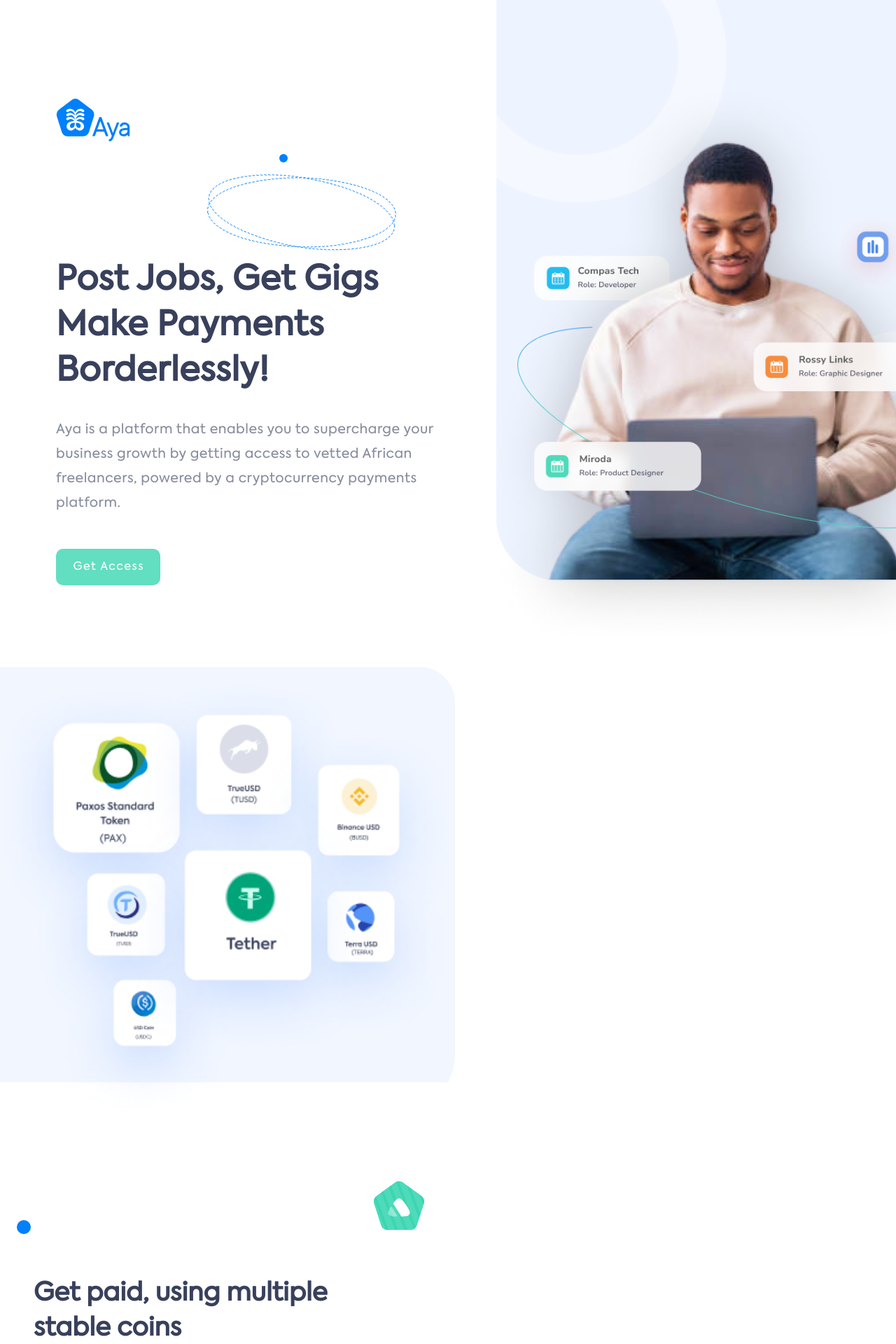
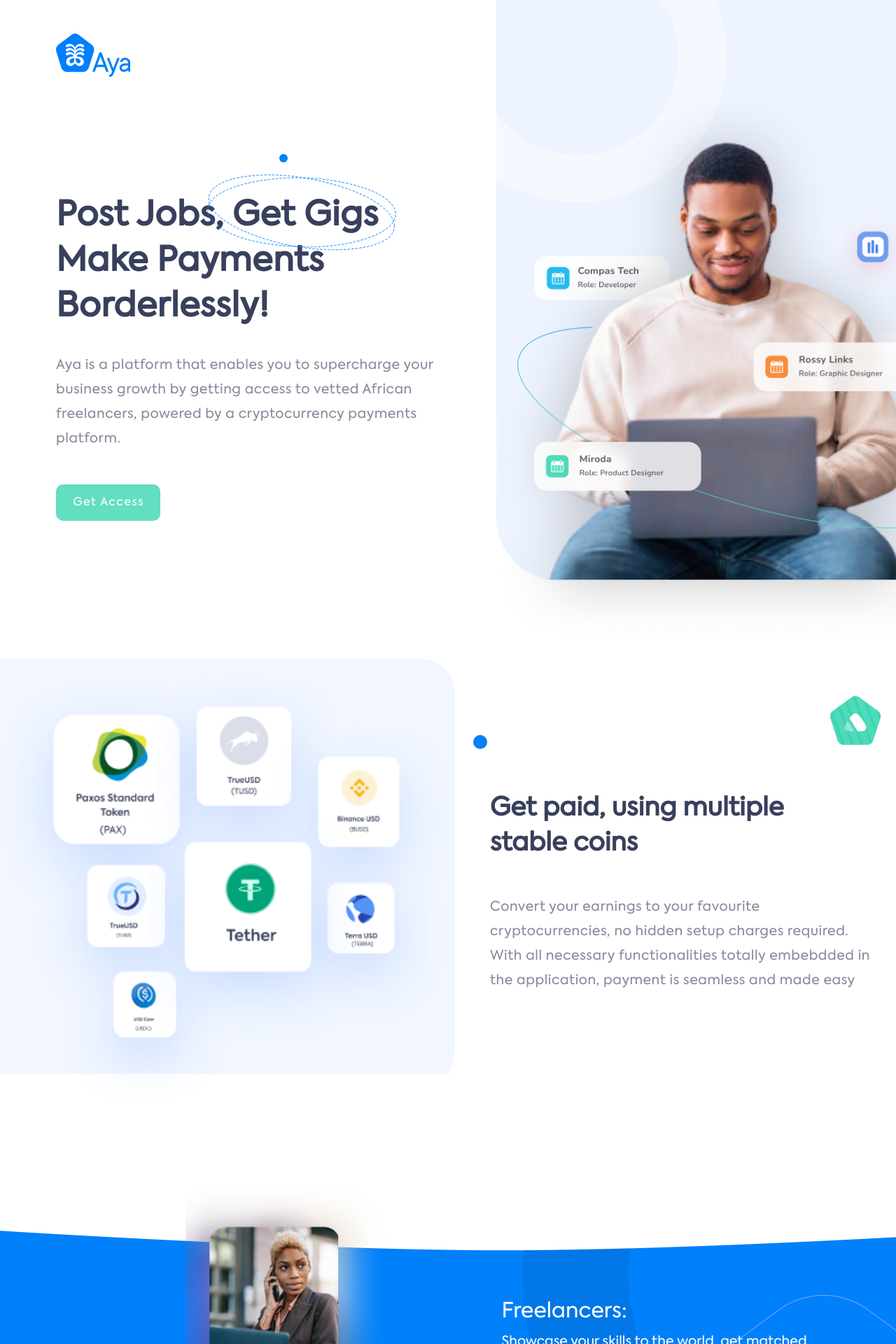
Before and after one commit to nazeeeh/aya-website, a Nuxt app: page / in a window 1280 px wide. Shown: the top 1920 px of the page at 70% size. Built offline with nearby package versions, Linux system fonts and the light colour scheme.

Commit message:
ADDED UPDATES ON THE UI

```diff
--- a/components/AyaLogo.vue
+++ b/components/AyaLogo.vue
@@ -1,21 +1,17 @@
 <template>
 <div class="logo">
-
  <img
     class="ayalogo"
     src="/aya_logo.svg"
     alt="Aya logo"
   />
-
-
 </div>
-
 
 </template>
 <style scoped>
 .ayalogo{
     width: 106px;
-    height: 61px;
+    height: auto;
     margin: 3rem 0 0 5rem;
 }
 @media (max-width: 480px) {
--- a/pages/index.vue
+++ b/pages/index.vue
@@ -1,6 +1,6 @@
 <template>
   <div>
-    <v-row justify="center" align="center">
+    <v-row >
        <v-col lg="6" md="8" sm="12">
         <AyaLogo />
          <div class="text-section">
@@ -33,8 +33,8 @@
         </div>
       </v-col>
     </v-row>
-    <v-row>
-      <div class="row-reversed">
+    <div class="reversed">
+      <v-row>
         <v-col lg="6" md="8" sm="12">
         <img
           class="left-section-image"
@@ -61,8 +61,10 @@
             </p>
           </div>
       </v-col>
-      </div>
     </v-row>
+
+    </div>
+
     <div class="bg mt-8" :style="{backgroundImage: `url(${backgroundImg})`}">
       <v-row>
         <v-col>
@@ -232,6 +234,10 @@
   width: 700px;
   height: 922px;
 }
+.reversed{
+  width: 100%;
+  margin-bottom: 10rem;
+}
 .left-section-image{
   width: 650px;
   height: 650px;
@@ -397,14 +403,13 @@
 }
 .eclipse{
   margin: 2rem 0 0 15rem;
+  width: 20px;
 }
 
 /* Mobile screen Responsitivity */
 @media (max-width: 480px){
   .text-section{
-
     margin: 5rem 0 2rem 1rem;
-
   }
   .header-text{
     /* width: 260px; */
@@ -547,7 +552,7 @@
   }
 }
 @media (max-width: 480px) {
-    .row-reverse{
+    .reversed{
     display: flex;
     flex-direction: column-reverse;
   }
```
